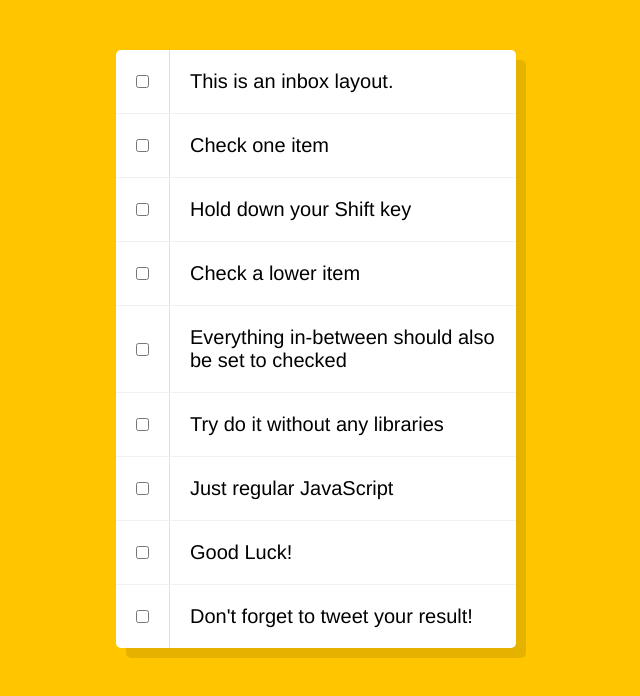
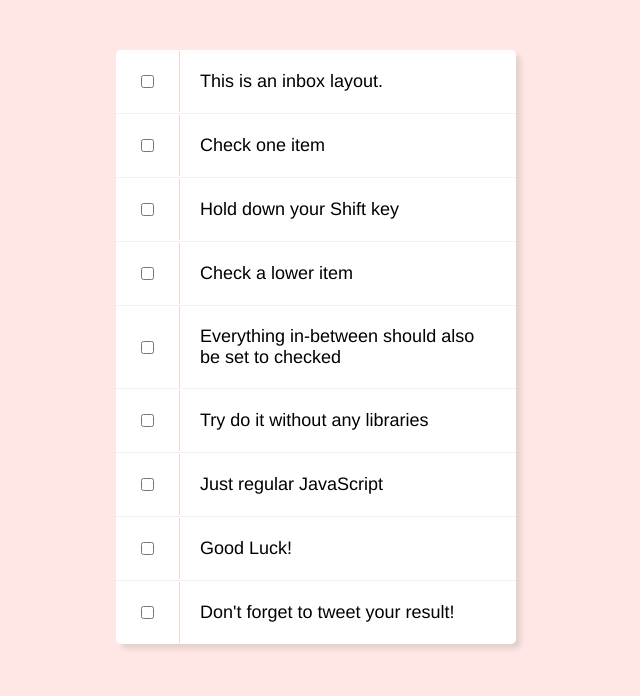
Before and after one commit to loragriffin/JavaScript30-WesBos, a plain HTML site: page 10 - Hold Shift and Check Checkboxes/index.html in a window 1280 px wide. Shown: the whole page, without its empty margins (324-964 px from the left). Drawn offline with Linux system fonts and the light colour scheme.

Commit message:
updated styling

```diff
--- a/10 - Hold Shift and Check Checkboxes/index.html
+++ b/10 - Hold Shift and Check Checkboxes/index.html
@@ -9,7 +9,7 @@
 
       html {
         font-family: sans-serif;
-        background:#ffc600;
+        background:#FFE7E5;
       }
 
       .inbox {
@@ -17,7 +17,7 @@
         margin:50px auto;
         background:white;
         border-radius:5px;
-        box-shadow:10px 10px 0 rgba(0,0,0,0.1);
+        box-shadow:5px 5px 5px rgba(0,0,0,0.1);
       }
 
       .item {
@@ -30,14 +30,13 @@
         border-bottom:0;
       }
 
-
       input:checked + p {
         background:#F9F9F9;
         text-decoration: line-through;
       }
 
       input[type="checkbox"] {
-        margin:20px;
+        margin:25px;
       }
 
       p {
@@ -45,12 +44,11 @@
         padding:20px;
         transition:background 0.2s;
         flex:1;
-        font-family:'helvetica neue';
-        font-size: 20px;
+        font-family:'helvetica';
+        font-size: 18px;
         font-weight: 200;
-        border-left: 1px solid #D1E2FF;
+        border-left: 1px solid #FFCFCC;
       }
-
 
     </style>
     <!--
```
